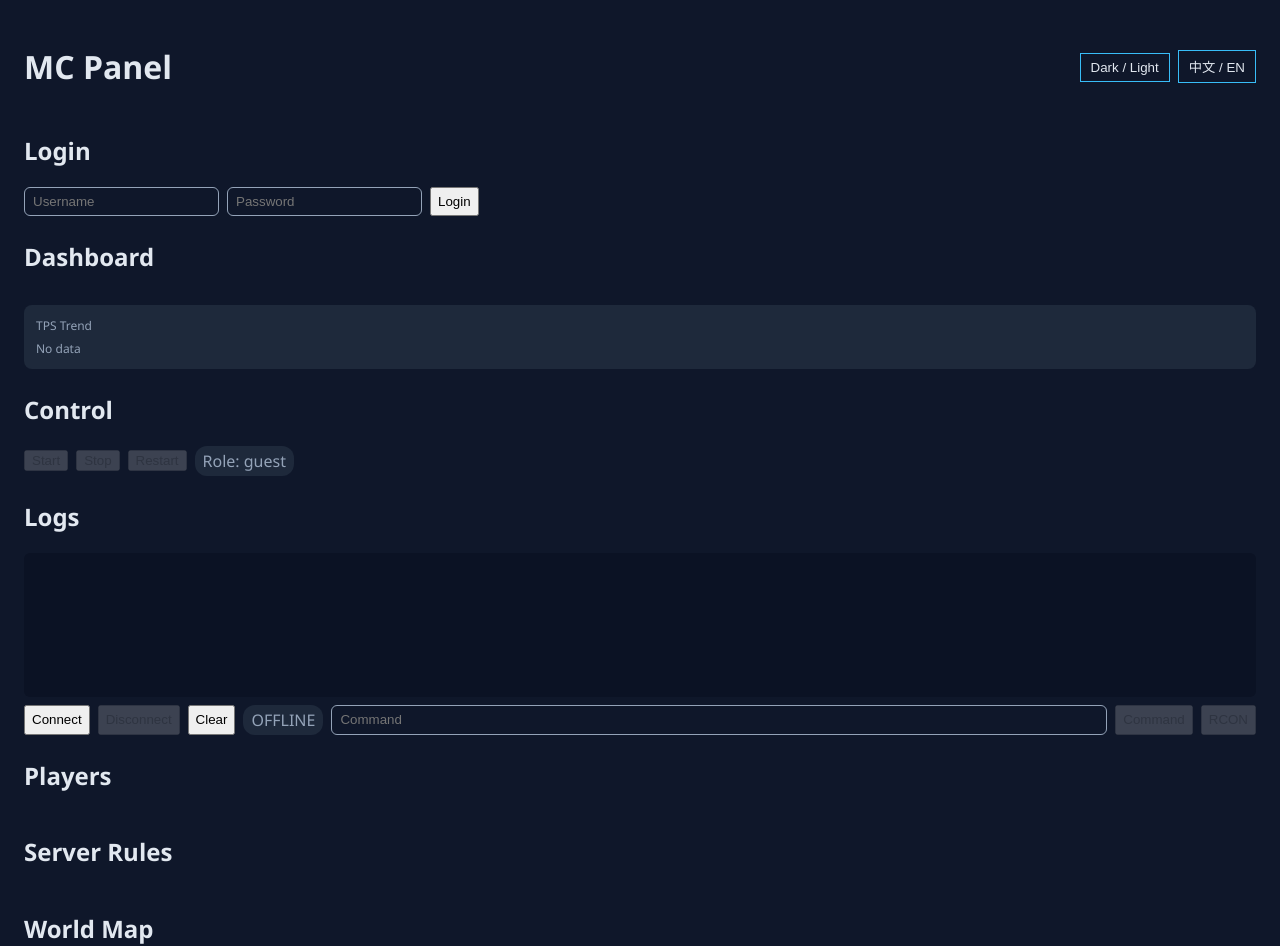
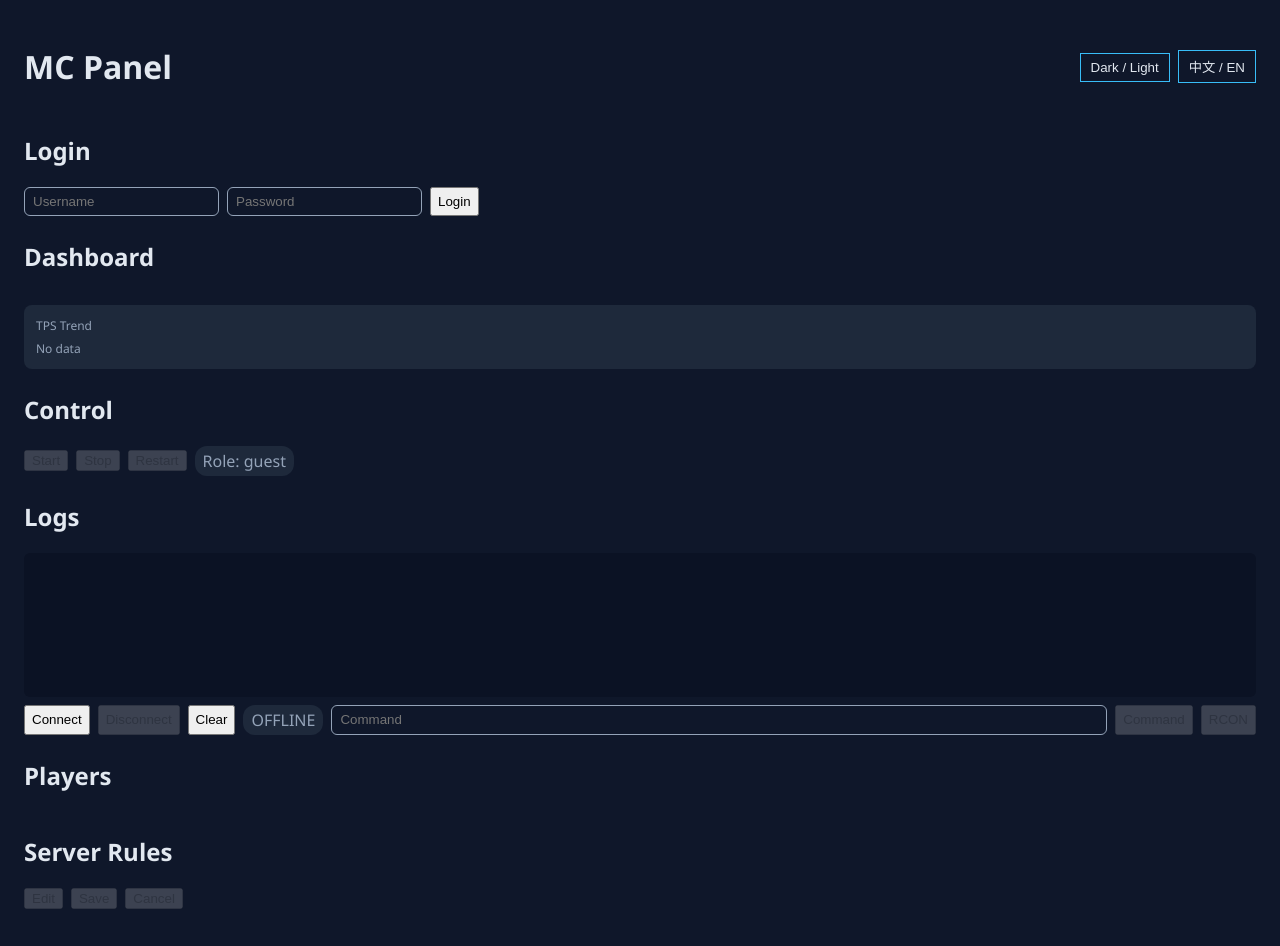
Before and after one commit to zalataraglados-prog/mc-panel-sanitized, a React (Vite) app in the folder frontend/: page / in a window 1280 px wide. Shown: the top 946 px of the page. Built offline with nearby package versions, Linux system fonts and the light colour scheme.

Commit message:
Add editable server rules panel

```diff
--- a/frontend/src/App.tsx
+++ b/frontend/src/App.tsx
@@ -33,6 +33,9 @@ const translations = {
     session: "Session",
     deop: "DeOP",
     tpsTrend: "TPS Trend",
+    edit: "Edit",
+    save: "Save",
+    cancel: "Cancel",
     theme: "Dark / Light",
     language: "中文 / EN",
   },
@@ -61,6 +64,9 @@ const translations = {
     session: "在线时长",
     deop: "取消OP",
     tpsTrend: "TPS 趋势",
+    edit: "编辑",
+    save: "保存",
+    cancel: "取消",
     theme: "深色 / 浅色",
     language: "中文 / EN",
   },
@@ -112,6 +118,8 @@ export function App() {
   const [instanceDir, setInstanceDir] = useState("");
   const [players, setPlayers] = useState<Player[]>([]);
   const [rules, setRules] = useState<Rule[]>([]);
+  const [rulesDraft, setRulesDraft] = useState<Record<string, string>>({});
+  const [rulesEditing, setRulesEditing] = useState(false);
   const [templates, setTemplates] = useState<CommandTemplate[]>([]);
   const [newTemplate, setNewTemplate] = useState({ name: "", command: "" });
   const [token, setToken] = useState("");
@@ -132,6 +140,7 @@ export function App() {
   const canRcon = role === "owner" || role === "admin";
   const canManagePlayers = role === "owner" || role === "admin" || role === "mod";
   const canTemplateWrite = role === "owner" || role === "admin";
+  const canEditRules = role === "owner" || role === "admin";
 
   useEffect(() => {
     document.body.dataset.theme = dark ? "dark" : "light";
@@ -174,7 +183,17 @@ export function App() {
       .catch(() => {});
     fetch(`/api/rules${instanceQuery}`, { headers: authHeader })
       .then((res) => res.json())
-      .then((data) => setRules(data.entries || []))
+      .then((data) => {
+        const entries = data.entries || [];
+        setRules(entries);
+        if (!rulesEditing) {
+          const draft: Record<string, string> = {};
+          entries.forEach((entry: Rule) => {
+            draft[entry.key] = entry.value;
+          });
+          setRulesDraft(draft);
+        }
+      })
       .catch(() => {});
     fetch("/api/command-templates", { headers: authHeader })
       .then((res) => res.json())
@@ -339,6 +358,40 @@ export function App() {
     }).catch(() => {});
   };
 
+  const startEditRules = () => {
+    if (!canEditRules) {
+      return;
+    }
+    const draft: Record<string, string> = {};
+    rules.forEach((entry) => {
+      draft[entry.key] = entry.value;
+    });
+    setRulesDraft(draft);
+    setRulesEditing(true);
+  };
+
+  const cancelEditRules = () => {
+    setRulesEditing(false);
+  };
+
+  const saveRules = () => {
+    if (!canEditRules) {
+      return;
+    }
+    const entries = Object.keys(rulesDraft).map((key) => ({ key, value: rulesDraft[key] }));
+    fetch("/api/rules", {
+      method: "PUT",
+      headers: { "Content-Type": "application/json", ...authHeader },
+      body: JSON.stringify({ entries, instance_dir: instanceDir || undefined }),
+    })
+      .then((res) => res.json())
+      .then((data) => {
+        setRules(data.entries || []);
+        setRulesEditing(false);
+      })
+      .catch(() => {});
+  };
+
   const handleCommandKey = (event: React.KeyboardEvent<HTMLInputElement>) => {
     if (event.key === "ArrowUp") {
       const nextIndex = Math.min(commandHistory.length - 1, historyIndex + 1);
@@ -495,11 +548,29 @@ export function App() {
 
       <section className="section">
         <h2>{t.rules}</h2>
+        <div className="rules-actions">
+          <button className="btn" disabled={!canEditRules} onClick={startEditRules}>
+            {t.edit}
+          </button>
+          <button className="btn" disabled={!rulesEditing} onClick={saveRules}>
+            {t.save}
+          </button>
+          <button className="btn" disabled={!rulesEditing} onClick={cancelEditRules}>
+            {t.cancel}
+          </button>
+        </div>
         <div className="rules">
           {rules.map((r) => (
             <div key={r.key} className="rule-row">
               <span>{r.key}</span>
-              <span>{r.value}</span>
+              {rulesEditing ? (
+                <input
+                  value={rulesDraft[r.key] ?? ""}
+                  onChange={(event) => setRulesDraft({ ...rulesDraft, [r.key]: event.target.value })}
+                />
+              ) : (
+                <span>{r.value}</span>
+              )}
             </div>
           ))}
         </div>
--- a/frontend/src/theme.css
+++ b/frontend/src/theme.css
@@ -174,6 +174,22 @@ body {
   border-radius: 6px;
 }
 
+.rule-row input {
+  flex: 1;
+  margin-left: 12px;
+  padding: 4px 6px;
+  border-radius: 6px;
+  border: 1px solid var(--muted);
+  background: transparent;
+  color: var(--fg);
+}
+
+.rules-actions {
+  display: flex;
+  gap: 8px;
+  margin-bottom: 8px;
+}
+
 .map-placeholder {
   border: 2px dashed var(--muted);
   padding: 40px;
```
Also changed, not shown: 2 other files (tests, documents, lock files or other folders).
